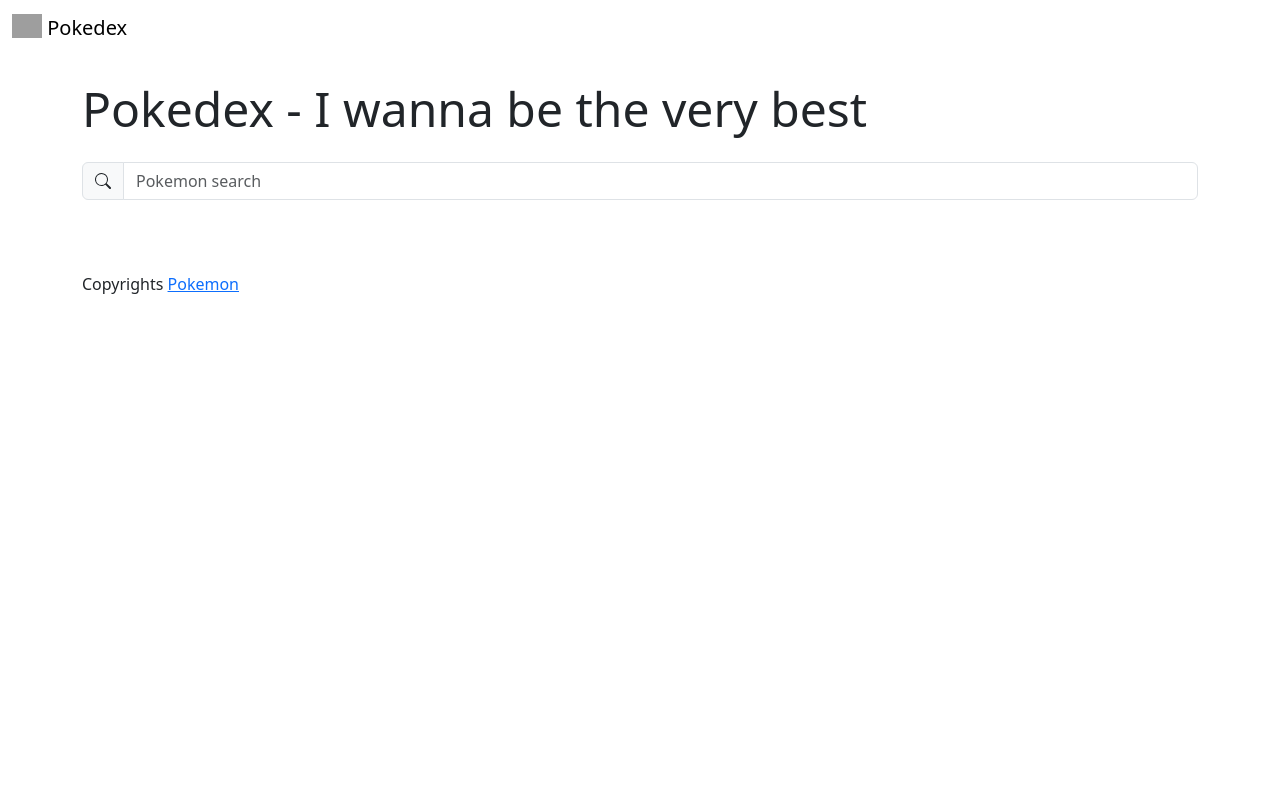
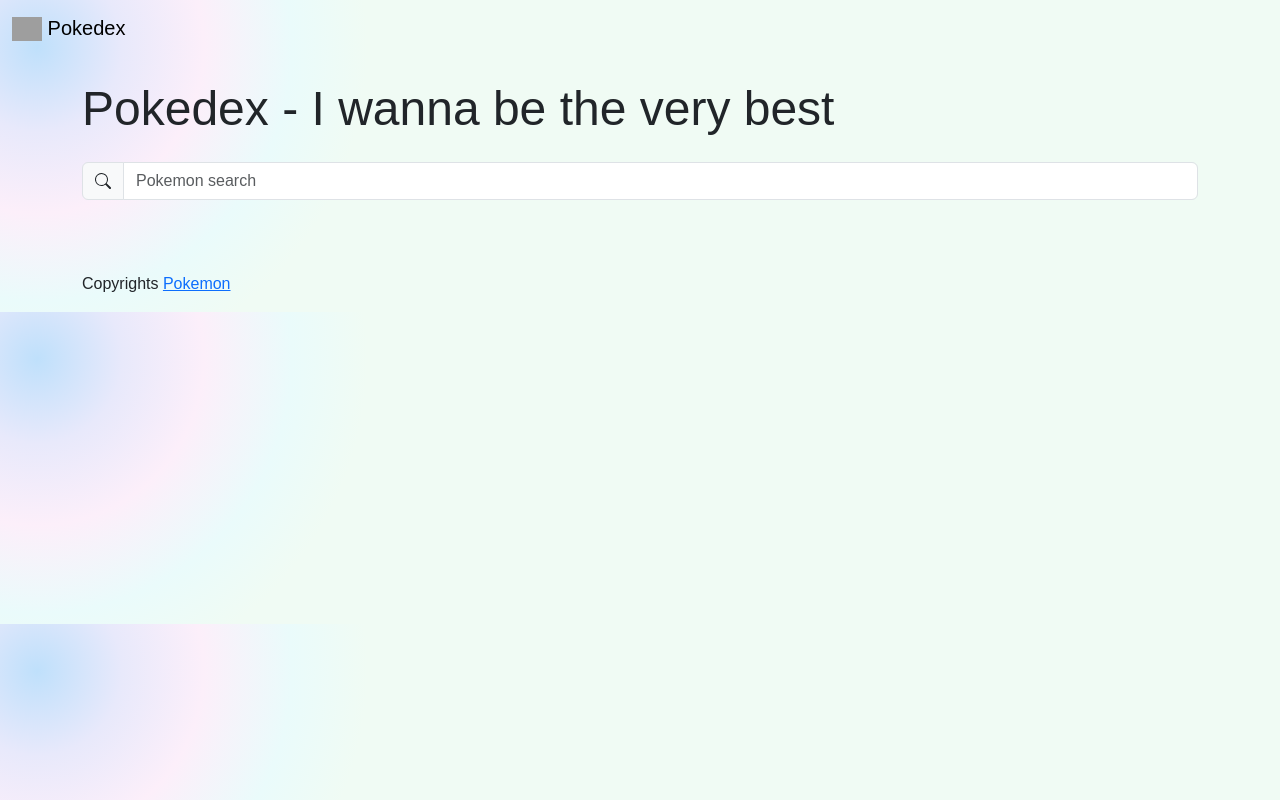
Before and after one commit to omkarabc/pokemon, a website built with Parcel: page src/index.html in a window 1280 px wide. Built offline with nearby package versions, Linux system fonts and the light colour scheme; grey boxes are pictures that could not be loaded; a web font is replaced by a local one.

Commit message:
complete

```diff
--- a/src/index.html
+++ b/src/index.html
@@ -9,7 +9,7 @@
       rel="stylesheet"
     />
     <!-- Custom Styles -->
-    <link rel="stylesheet" href="./css/main.css" />
+    <link rel="stylesheet" href="css/min.css" />
   </head>
   <body>
     <!-- Header -->
```
Also changed, not shown: package.json (line endings or trailing spaces), 1 other file.
